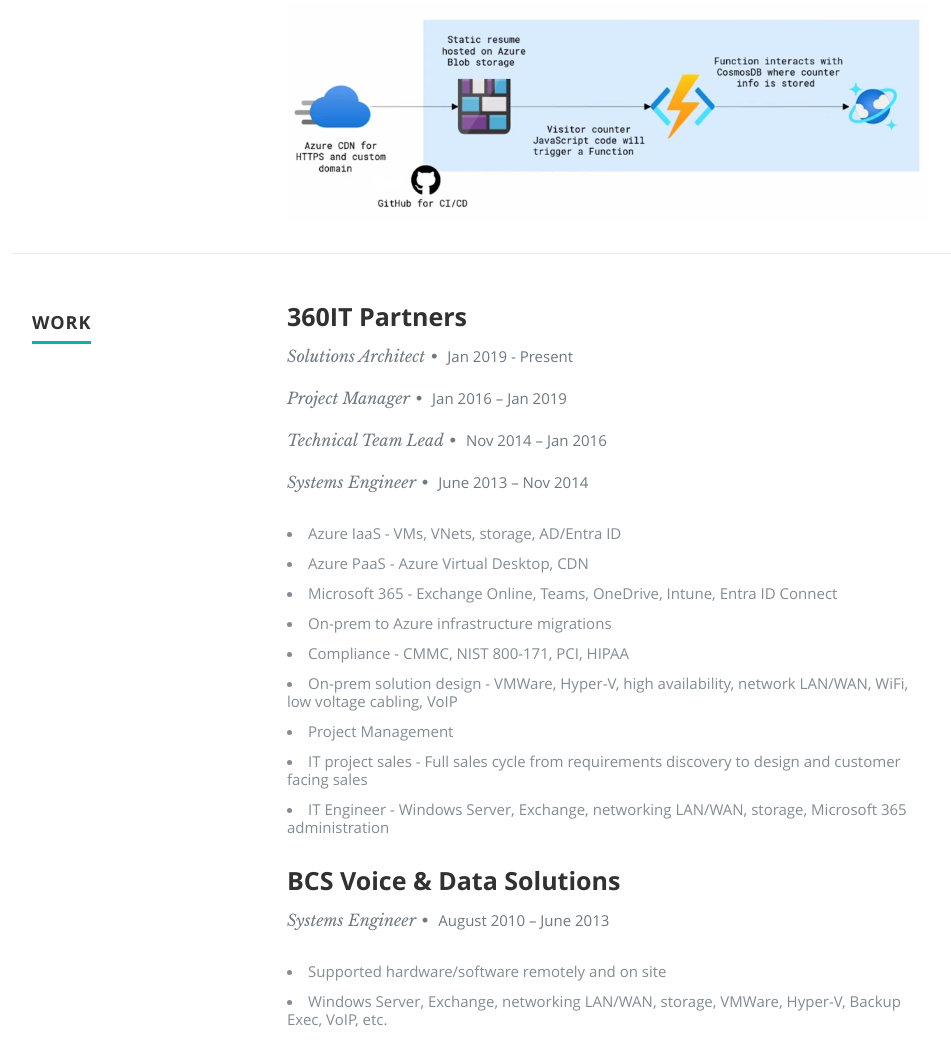
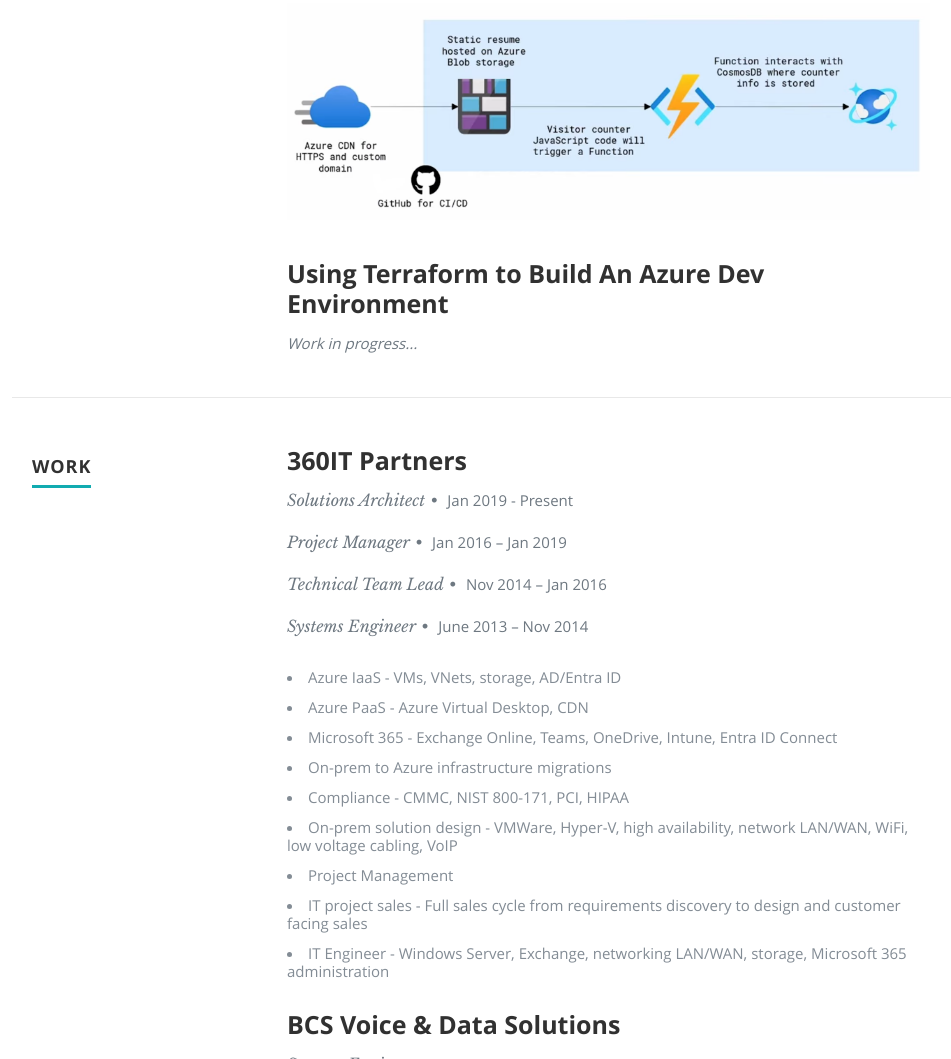
Before and after one commit to joeaksel/cloud-resume, a plain HTML site: page frontend/index.html in a window 1280 px wide. Shown: the part 1729-2788 px from the top of the page, without its empty margins (118-1069 px from the left). Drawn offline with nearby package versions, Linux system fonts and the light colour scheme; no server answers.

Commit message:
Updated index.html to add Terraform project

```diff
--- a/frontend/index.html
+++ b/frontend/index.html
@@ -176,6 +176,10 @@
                   <p class="info"><em class="date">I am hosting this online resume as a static website in an Azure blob storage container. The JavaScript visit counter stores the counter variable in an <strong>Azure Cosmos DB</strong>. I built an <strong>Azure Function App</strong> using <strong>Python</strong> to connect the frontend website to the backend DB. I implemented GitHub actions to create a <strong>CI/CD</strong> workflow. Finally, the site is secured with an SSL certificate using <strong>Azure CDN</strong>.</em></p>
                   <br>
                   <img src="images/resumeprojectdiagram.PNG">
+                  <br>
+                  <br>
+                  <h3>Using Terraform to Build An Azure Dev Environment</h3>
+                  <p class="info"><em class="date"><i>Work in progress...</i></em></p>
 
                </div>
 
```
